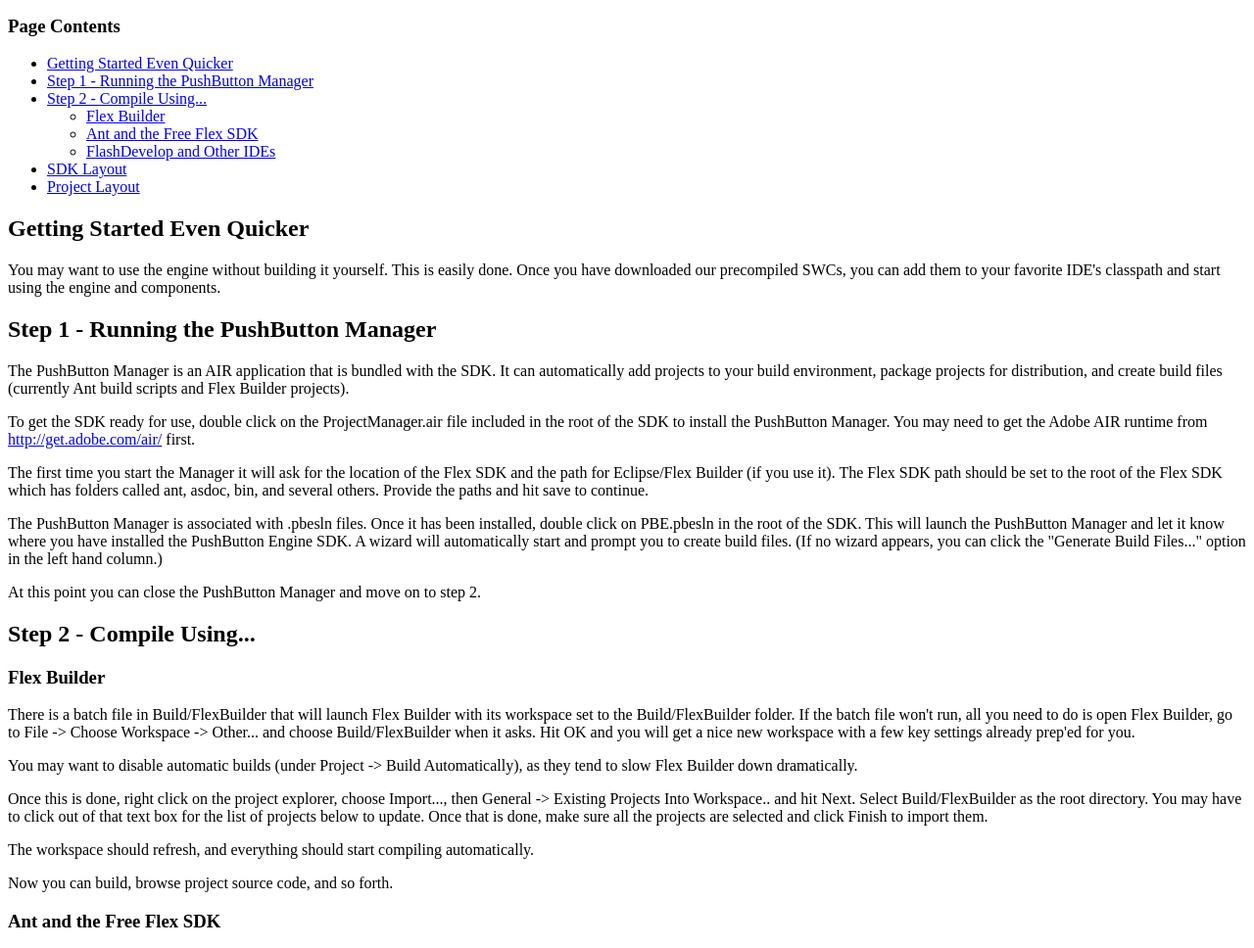
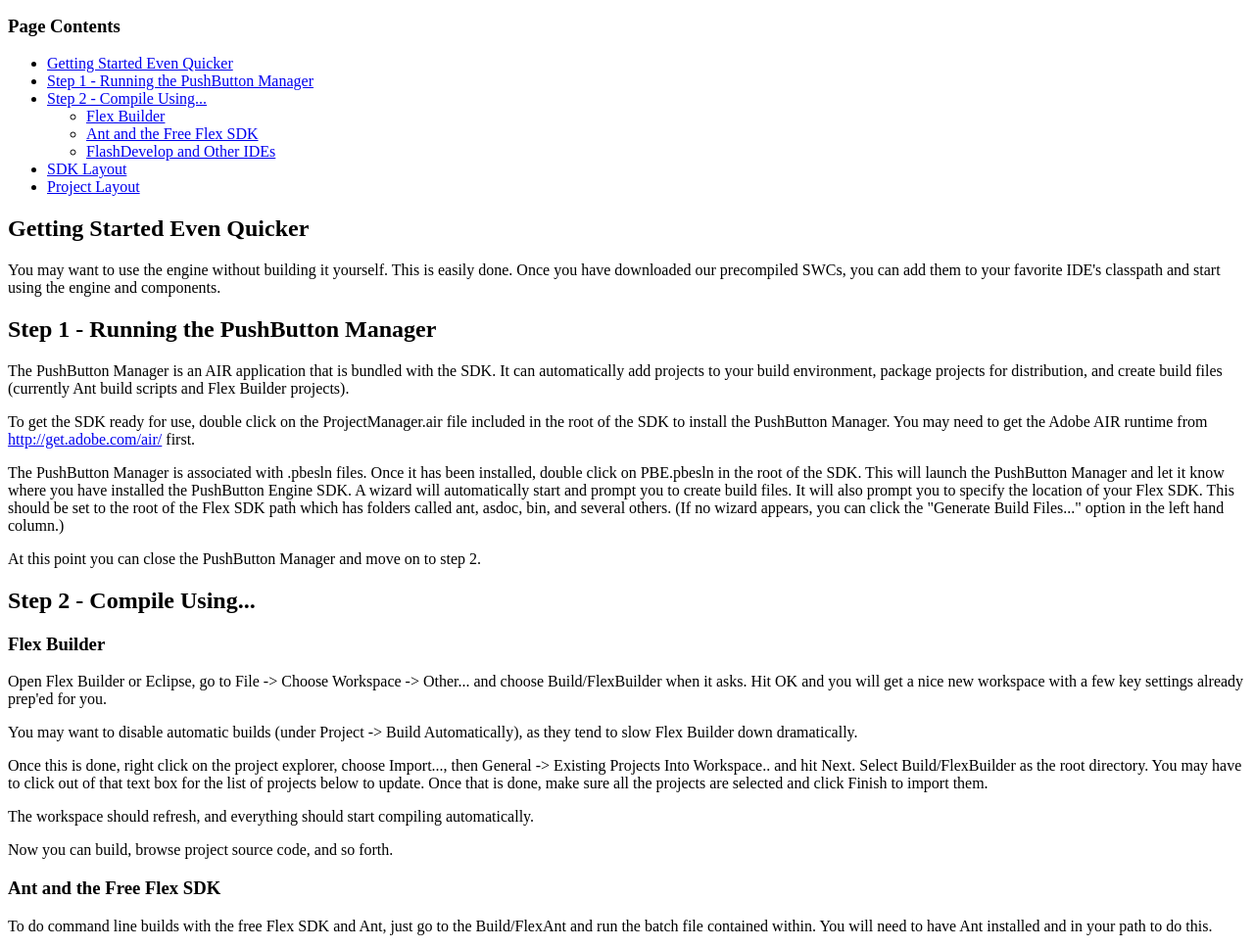
Before and after one commit to gamebuilderstudio/gamebuilderengine, a plain HTML site: page Documentation/02-GettingStarted.html in a window 1280 px wide. Shown: the part 119-1087 px from the top of the page at 98% size. Drawn offline with Linux system fonts and the light colour scheme.

Commit message:
Documentation 	added some missing API docs 	updated getting started chapter
git-svn-id: https://pushbuttonengine.googlecode.com/svn/trunk@32 6b8e678a-0755-11de-b5bf-434079a3519f

```diff
--- a/Documentation/02-GettingStarted.html
+++ b/Documentation/02-GettingStarted.html
@@ -36,9 +36,7 @@
 
    <p>To get the SDK ready for use, double click on the ProjectManager.air file included in the root of the SDK to install the PushButton Manager. You may need to get the Adobe AIR runtime from <a href="http://get.adobe.com/air/" target="_blank">http://get.adobe.com/air/</a> first.</p>
 
-   <p>The first time you start the Manager it will ask for the location of the Flex SDK and the path for Eclipse/Flex Builder (if you use it). The Flex SDK path should be set to the root of the Flex SDK which has folders called ant, asdoc, bin, and several others. Provide the paths and hit save to continue.</p>
-
-   <p>The PushButton Manager is associated with .pbesln files. Once it has been installed, double click on PBE.pbesln in the root of the SDK. This will launch the PushButton Manager and let it know where you have installed the PushButton Engine SDK. A wizard will automatically start and prompt you to create build files. (If no wizard appears, you can click the "Generate Build Files..." option in the left hand column.)</p>
+   <p>The PushButton Manager is associated with .pbesln files. Once it has been installed, double click on PBE.pbesln in the root of the SDK. This will launch the PushButton Manager and let it know where you have installed the PushButton Engine SDK. A wizard will automatically start and prompt you to create build files. It will also prompt you to specify the location of your Flex SDK. This should be set to the root of the Flex SDK path which has folders called ant, asdoc, bin, and several others. (If no wizard appears, you can click the "Generate Build Files..." option in the left hand column.)</p>
 
    <p>At this point you can close the PushButton Manager and move on to step 2.</p>
 
@@ -46,7 +44,7 @@
 
    <h3>Flex Builder</h3>
 
-   <p>There is a batch file in Build/FlexBuilder that will launch Flex Builder with its workspace set to the Build/FlexBuilder folder. If the batch file won't run, all you need to do is open Flex Builder, go to File -> Choose Workspace -> Other... and choose Build/FlexBuilder when it asks. Hit OK and you will get a nice new workspace with a few key settings already prep'ed for you.</p>
+   <p>Open Flex Builder or Eclipse, go to File -> Choose Workspace -> Other... and choose Build/FlexBuilder when it asks. Hit OK and you will get a nice new workspace with a few key settings already prep'ed for you.</p>
 
    <p>You may want to disable automatic builds (under Project -> Build Automatically), as they tend to slow Flex Builder down dramatically.</p>
 
```
Also changed, not shown: 7 other files.
